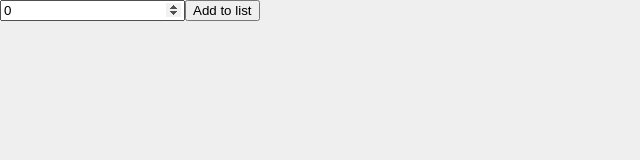
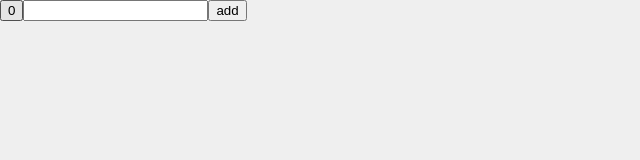
Before and after one commit to MrGreen0000/learn_dymareact_11march2023, a React (Create React App) app: page / in a window 1280 px wide. Shown: the top 160 px of the page, without its empty margins (0-640 px from the left). Built offline with nearby package versions, Linux system fonts and the light colour scheme.

Commit message:
useCallback()

```diff
--- a/package.json
+++ b/package.json
@@ -6,6 +6,7 @@
     "@testing-library/jest-dom": "^5.16.5",
     "@testing-library/react": "^13.4.0",
     "@testing-library/user-event": "^13.5.0",
+    "prop-types": "^15.8.1",
     "react": "^18.2.0",
     "react-dom": "^18.2.0",
     "react-scripts": "5.0.1",
--- a/src/App.js
+++ b/src/App.js
@@ -1,46 +1,45 @@
-import { useMemo, useState } from "react";
+import { useState, memo, useCallback } from "react";
+import PropTypes from "prop-types";
 
-function App() {
-  console.log("render App");
-  const [value, setValue] = useState(0);
-  const [list, setList] = useState([]);
+const AddTodo = memo(({ addTodo }) => {
+  console.log("render addTodo");
+  const [value, setValue] = useState("");
 
-  function complexeCalculayion(list) {
-    console.log("complexe function invocation");
-    return list.map((l) => {
-      for (let i = 0; i < 100000; i++) {
-        l = i;
-      }
-      return l;
-    });
-  }
-
-  const complexeList = useMemo(() => {
-    console.time("computation");
-    const res = complexeCalculayion(list);
-    console.timeEnd("computation");
-    return res;
-  }, [list]);
+  AddTodo.propTypes = {
+    addTodo: PropTypes.func.isRequired,
+  };
 
   return (
     <>
       <input
-        type="number"
+        type="text"
         value={value}
         onChange={(e) => setValue(e.target.value)}
       />
+      <button onClick={() => addTodo(value)}>add</button>
+    </>
+  );
+});
 
-      <button
-        onClick={() => {
-          setList([...list, value]);
-          setValue(0);
-        }}
-      >
-        Add to list
-      </button>
+function App() {
+  console.log("render App");
+  const [count, setCount] = useState(0);
+  const [todos, setTodos] = useState([]);
+
+  const addTodo = useCallback(
+    (value) => {
+      setTodos([...todos, value]);
+    },
+    [todos]
+  );
+
+  return (
+    <>
+      <button onClick={() => setCount(count + 1)}>{count}</button>
+      <AddTodo addTodo={addTodo} />
       <ul>
-        {complexeList.map((cl, i) => (
-          <li key={i}>{cl}</li>
+        {todos.map((t, i) => (
+          <li key={i}>{t}</li>
         ))}
       </ul>
     </>
```
Also changed, not shown: 1 other file (tests, documents, lock files or other folders).
